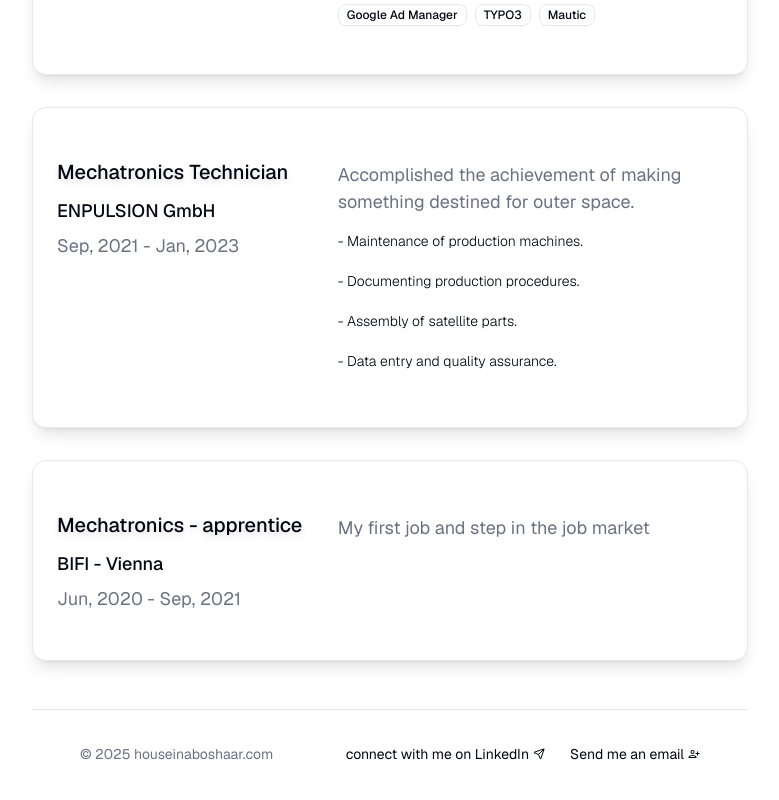
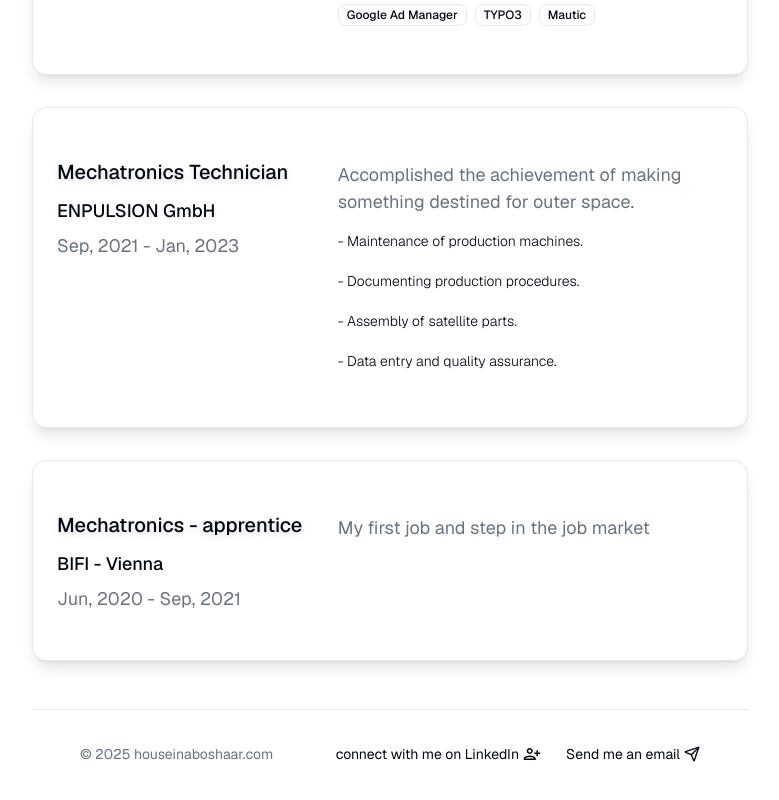
Before and after one commit to HouseinIsProgramming/aMoreElegantPortfolio, a Next.js app: page / in a window 1280 px wide. Shown: the part 1834-2634 px from the top of the page, without its empty margins (466-1245 px from the left). Built offline with nearby package versions, Linux system fonts and the light colour scheme.

Commit message:
fixed connect with me

```diff
--- a/app/page.tsx
+++ b/app/page.tsx
@@ -40,13 +40,13 @@ export default function Page() {
                 href="linke.com"
                 className="text-sm flex gap-1 items-center xl:pr-3 md:pr-0"
               >
-                connect with me on LinkedIn <Send size={12} />
+                connect with me on LinkedIn <MdPersonAddAlt size={18} />
               </a>
               <a
                 href="mailto:housein.aboshaar@gmail.com"
                 className="text-sm flex gap-1 items-center"
               >
-                Send me an email <MdPersonAddAlt size={12} />
+                Send me an email <Send size={16} />
               </a>
             </div>
           </footer>
```
